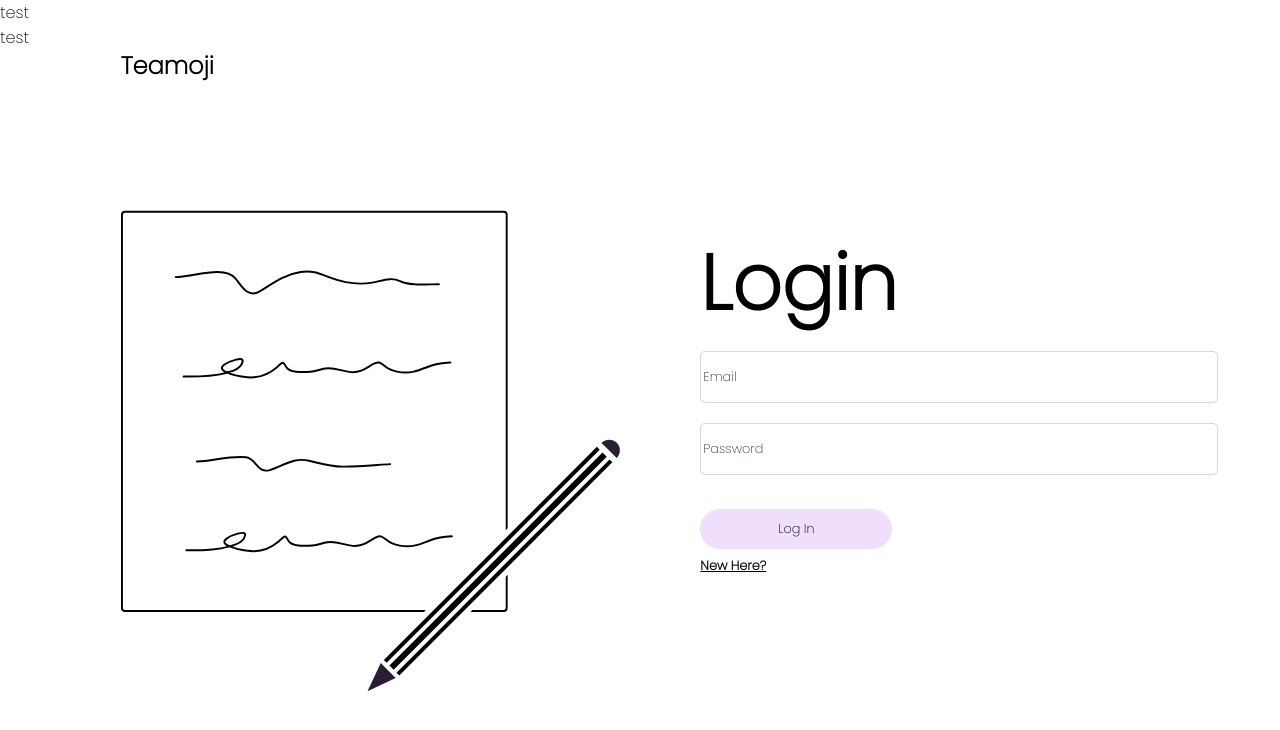
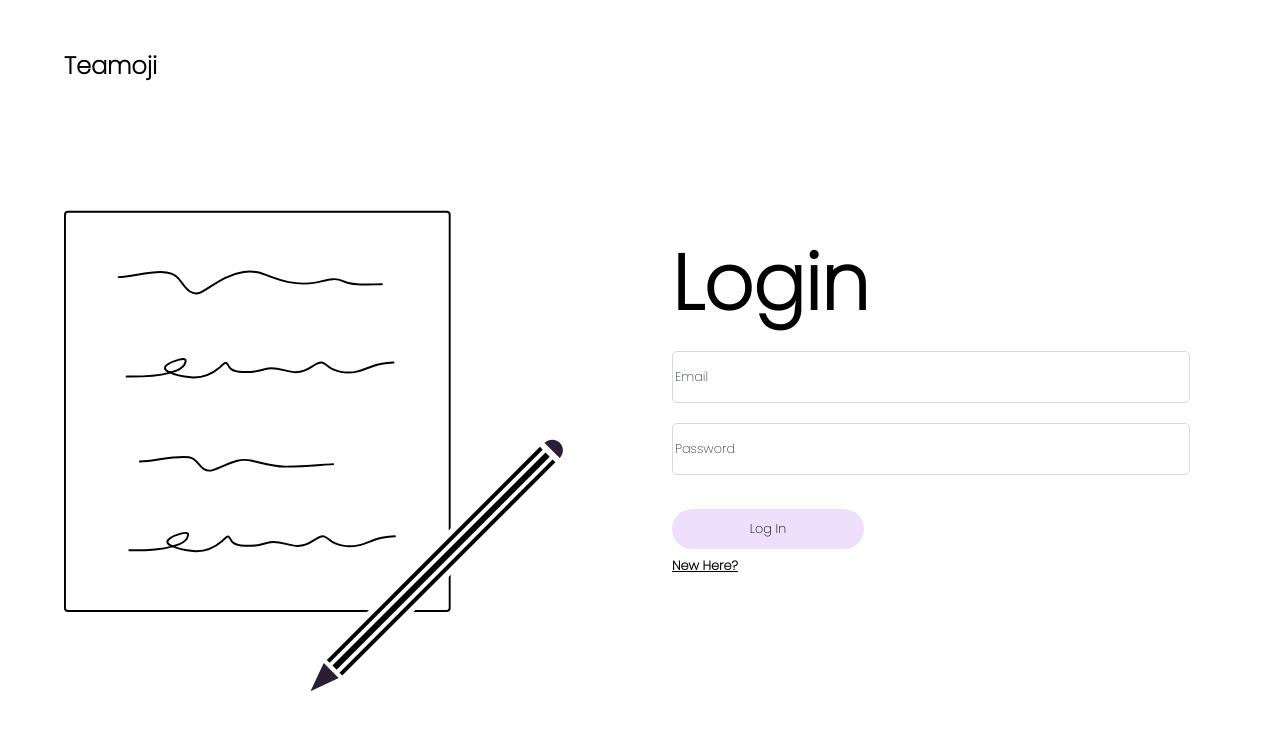
Before and after one commit to indexZ3ro/FIT4002, a React (Create React App) app in the folder client/: page /LogIn in a window 1280 px wide. Shown: the top 730 px of the page. Built offline with nearby package versions, Linux system fonts and the light colour scheme.

Commit message:
remove test

```diff
--- a/client/src/pages/LogInPage.js
+++ b/client/src/pages/LogInPage.js
@@ -25,7 +25,6 @@ const LogInPage = () => {
 
   return (
     <div className="login-page">
-      <div> test test</div>
       <div className="split-left-login">
         <div className="logInPageTeam">Teamoji</div>
         <img className="logInPageCoverImg" src={LogInCover}></img>
```
